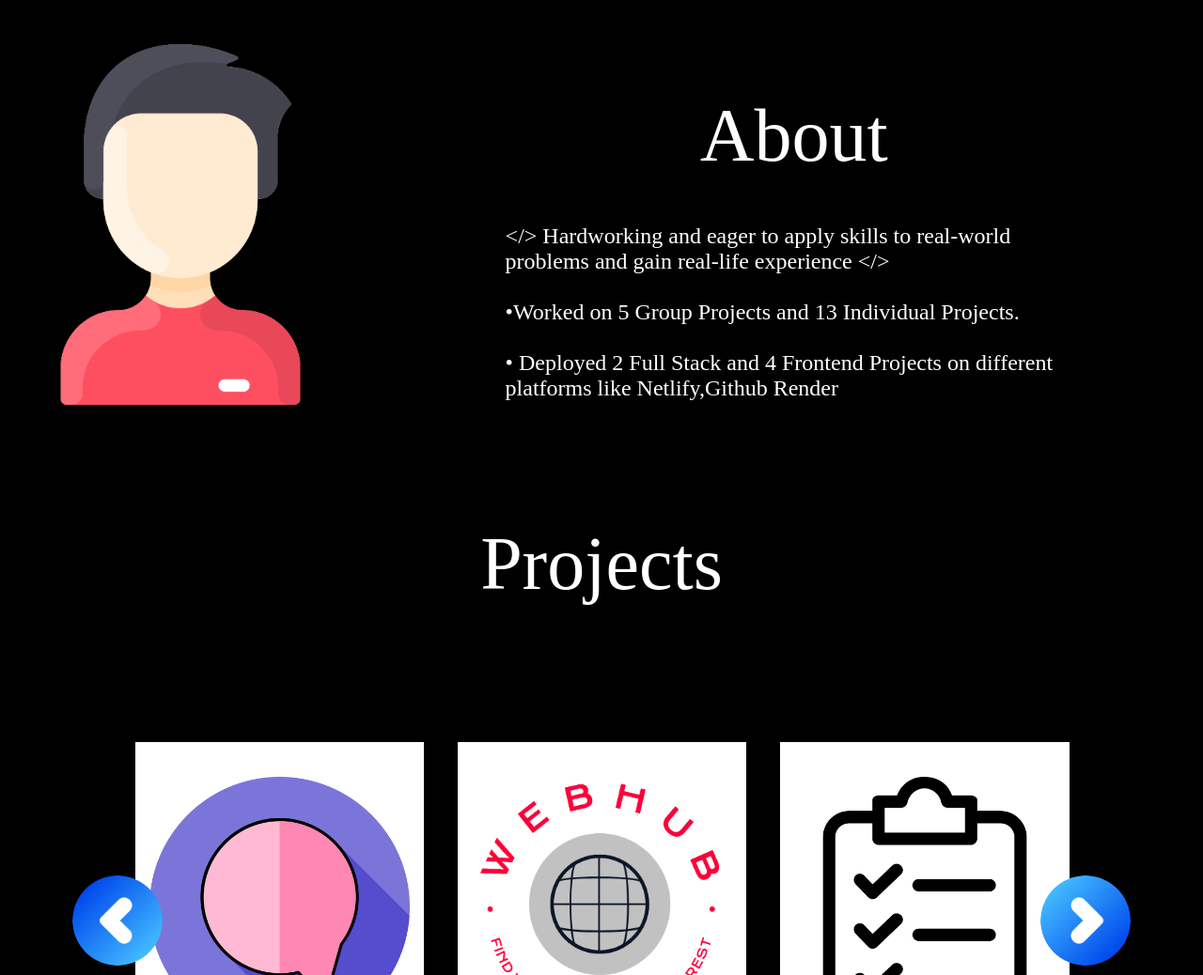
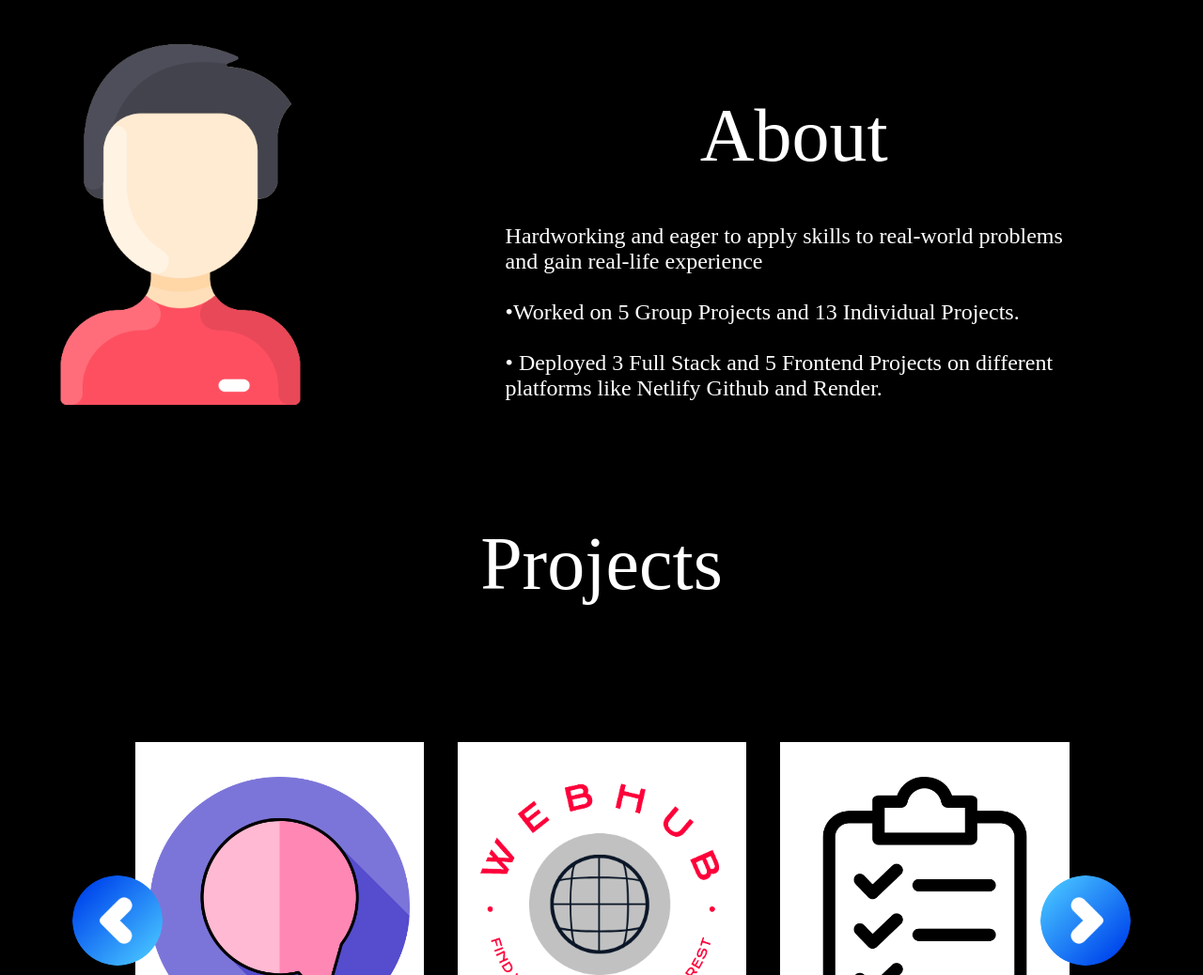
Before and after one commit to thehmj/portfolio, a plain HTML site: page index.html in a window 1280 px wide. Shown: the part 813-1851 px from the top of the page at 94% size. Drawn offline with Linux system fonts and the light colour scheme.

Commit message:
ltgt remove

```diff
--- a/index.html
+++ b/index.html
@@ -38,11 +38,11 @@
                 </div>
                 <div class="about_right">
                     <h1 class="subtitle">About</h1>
-                    <p> &lt;/&gt; Hardworking and eager to apply skills to real-world problems and gain real-life
-                        experience &lt;/&gt; </p>
+                    <p>  Hardworking and eager to apply skills to real-world problems and gain real-life
+                        experience </p>
                     <br>
                     <p>&#x2022;Worked on 5 Group Projects and 13 Individual Projects. <br> <br>
-                        &#x2022; Deployed 2 Full Stack and 4 Frontend Projects on different platforms like Netlify,Github Render
+                        &#x2022; Deployed 3 Full Stack and 5 Frontend Projects on different platforms like Netlify Github and Render.
                         </p>
                 </div>
             </div>
```
